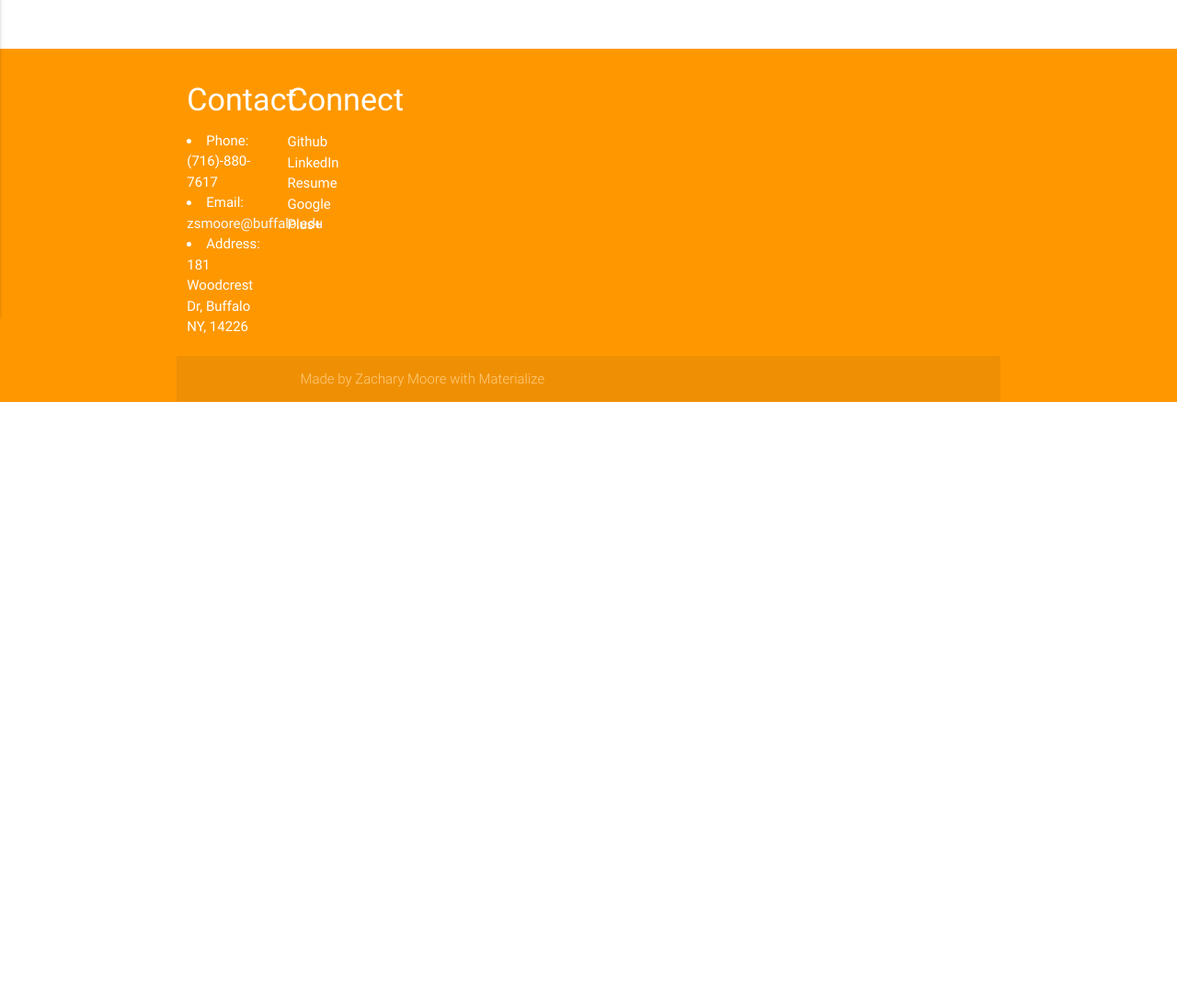
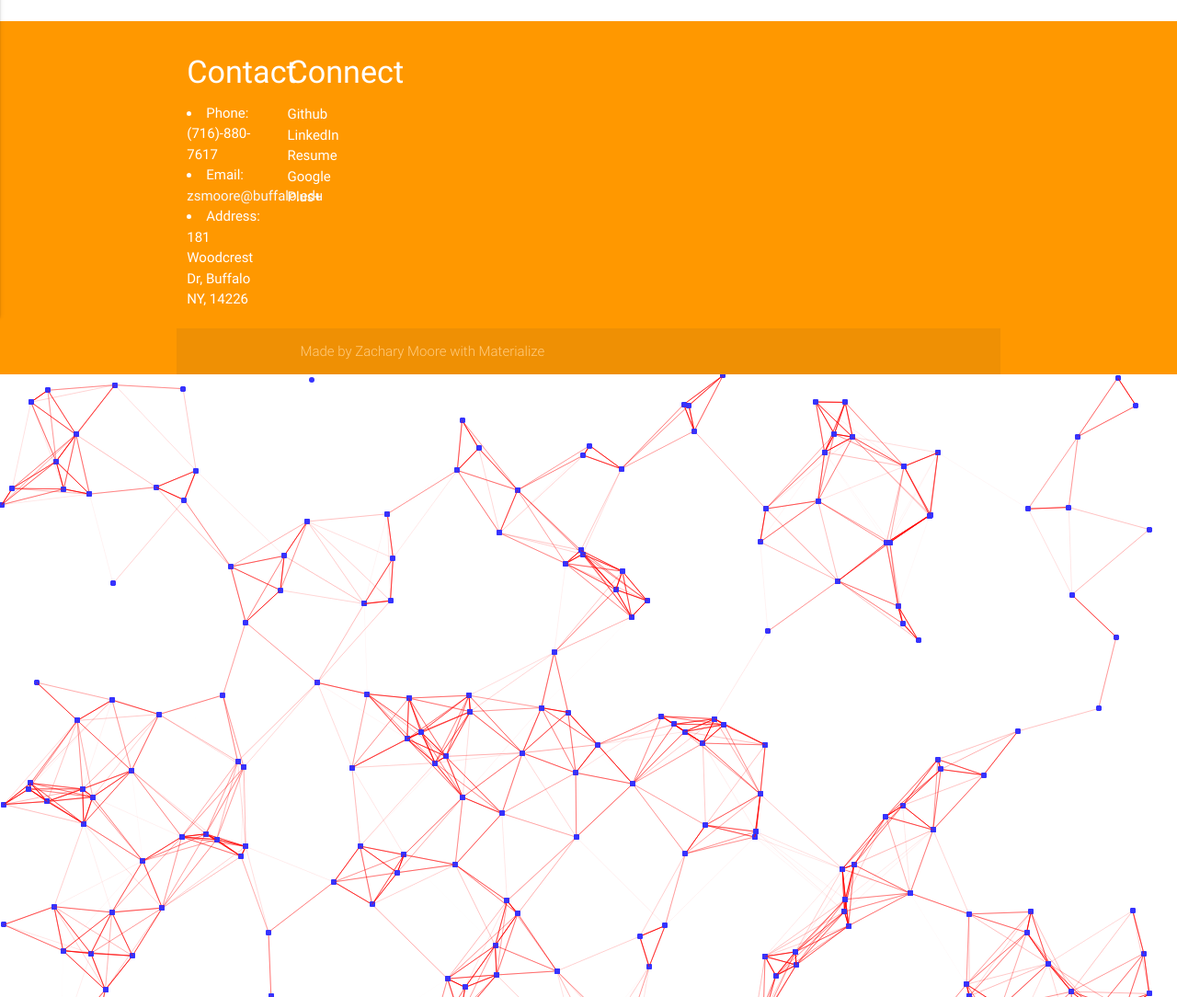
Before and after one commit to zsmoore/PersonalWebsiteTouchUp, a plain HTML site: page index.html in a window 1280 px wide. Shown: the part 516-1600 px from the top of the page at 92% size. Before the commit the page ends 953 px from the top, so only its background shows below. Drawn offline with nearby package versions, Linux system fonts and the light colour scheme; animation ran at ten frames a second.

Commit message:
added some canvas functionality, line draw based on distance, opacity based on distance

```diff
--- a/index.html
+++ b/index.html
@@ -74,9 +74,8 @@
 
     <br><br>
 
-    <div class="section">
-
-    </div>
+<!--    <div class="section">-->
+    <!--</div>-->
   </div>
 
   <footer class="page-footer orange">
@@ -107,7 +106,8 @@
       </div>
     </div>
   </footer>
-
+      <canvas></canvas>
+      <script src="./js/particles.js"></script>
 
   <!--  Scripts-->
   <script src="https://code.jquery.com/jquery-2.1.1.min.js"></script>
--- /dev/null
+++ b/js/particles.js
@@ -0,0 +1,96 @@
+var canvas = document.querySelector("canvas");
+canvas.width = document.body.offsetWidth;
+canvas.height = document.body.scrollHeight;
+var ctx = canvas.getContext("2d");
+var background = "#FFFFFF";
+var particleColor = "#3533FF";
+
+function loop() {
+  ctx.clearRect(0, 0, canvas.width, canvas.height);
+  update();
+  draw();
+  requestAnimationFrame(loop);
+}
+
+function Particle (initX, initY, initXVelocity, startVelY) {
+  this.x = initX || Math.random() * canvas.width;
+  this.y = initY || Math.random() * canvas.height;
+  this.vel = {
+    x: initXVelocity || Math.random() * 2 - 1,
+    y: startVelY || Math.random() * 2 - 1
+  };
+  this.update = function(canvas) {
+    if (this.x > canvas.width - 5 || this.x < 5) {
+      this.vel.x = -this.vel.x;
+    }
+    if (this.y > canvas.height -5  || this.y < 5) {
+      this.vel.y = -this.vel.y;
+    }
+    this.x += this.vel.x;
+    this.y += this.vel.y;
+  };
+  this.draw = function(ctx, can) {
+    ctx.beginPath();
+    ctx.globalAlpha = 1;
+    ctx.fillStyle = particleColor;
+    ctx.arc((0.5 + this.x) | 0, (0.5 + this.y) | 0, 3, 0, 2 * Math.PI, false);
+    ctx.fill();
+  }
+}
+
+var particles = [];
+for (var i = 0; i < canvas.width * canvas.height / (70*70); i++) {
+  particles.push(new Particle(Math.random() * canvas.width, Math.random() * canvas.height));
+}
+
+var lastTime = Date.now();
+function update() {
+  var diff = Date.now() - lastTime;
+  for (var frame = 0; frame * 60 < diff; frame++) {
+    for (var i = 0; i < particles.length; i++) {
+      particles[i].update(canvas);
+    }
+  }
+  lastTime = Date.now();
+}
+
+function draw() {
+  ctx.globalAlpha=1;
+  ctx.fillStyle = background;
+  ctx.fillRect(0,0,canvas.width, canvas.height);
+  for (var i = 0; i < particles.length; i++) {
+    var particle = particles[i];
+    /*Relation Functionality*/
+    for(var j = 0; j < particles.length; j++) {
+        var particle2 = particles[j];
+        var xDist = Math.abs(particle.x - particle2.x);
+        var yDist = Math.abs(particle.y - particle2.y);
+        if(i != j && xDist < 100 && yDist < 100){
+            particle.draw(ctx, canvas);
+            particle2.draw(ctx, canvas);
+            ctx.beginPath();
+            ctx.globalAlpha = 1 - (Math.max(xDist, yDist)/100);
+            ctx.moveTo(particle.x, particle.y);
+//            ctx.lineTo(particle.x/2 + Math.max(xDist, yDist)/2, particle.y + Math.max(xDist, yDist)/2);
+//            ctx.lineTo(particle2.x/2, particle2.y/2);
+//            ctx.lineTo(particle2.x/2 + Math.max(xDist, yDist)/2, particle2.y/2 + Math.max(xDist, yDist)/2);
+            ctx.lineTo(particle2.x, particle2.y);
+            ctx.strokeStyle="red";
+            ctx.stroke();
+        }
+    }
+    /* Done edits */
+    particle.draw(ctx, canvas);
+    ctx.beginPath();
+    ctx.stroke();
+  }
+}
+
+function resize() {
+  canvas.width = document.body.offsetWidth;
+  canvas.height = document.body.scrollHeight;
+}
+window.addEventListener('orientationchange', resize, true);
+window.addEventListener('resize', resize, true);
+
+loop();
```
